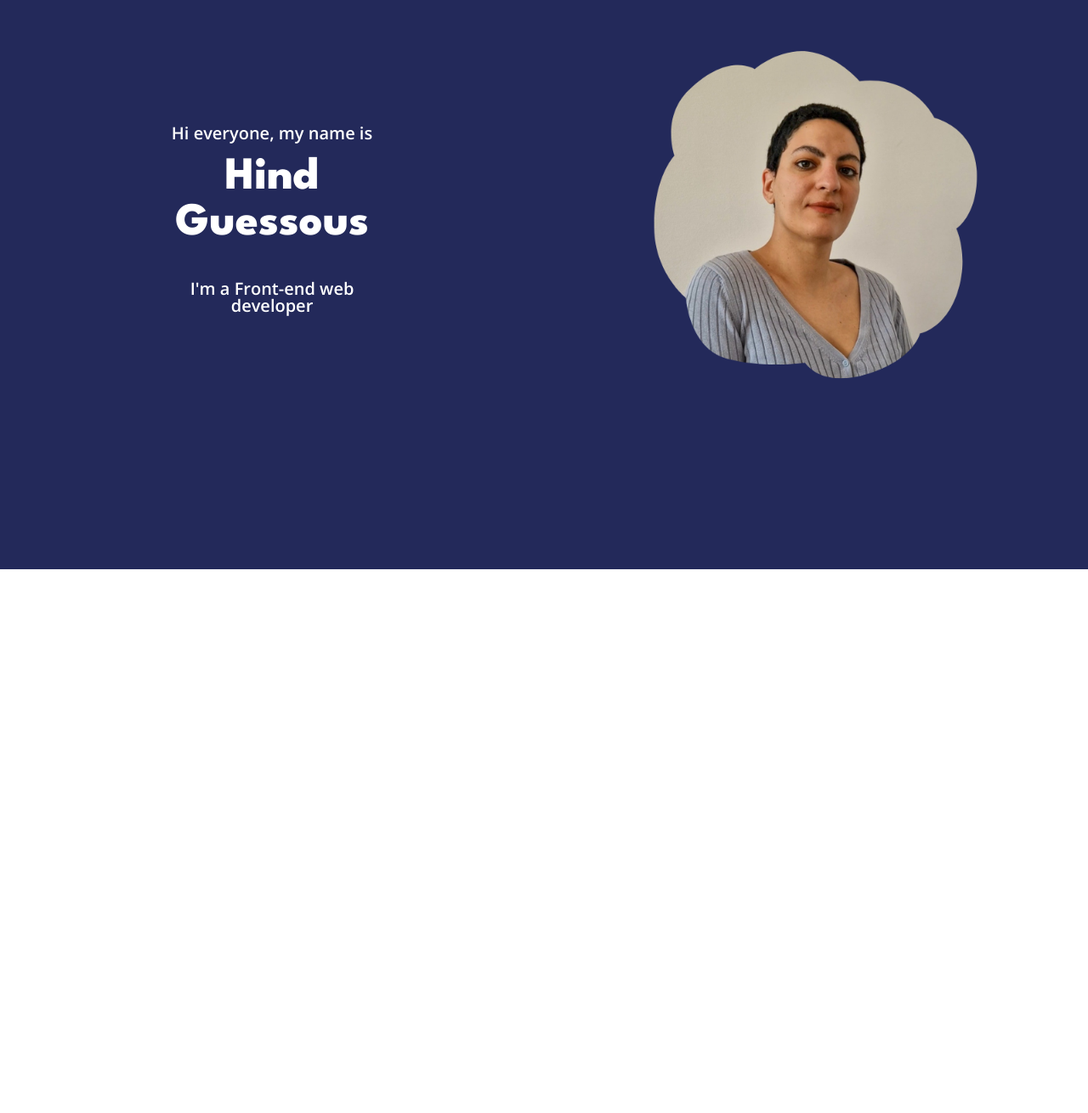
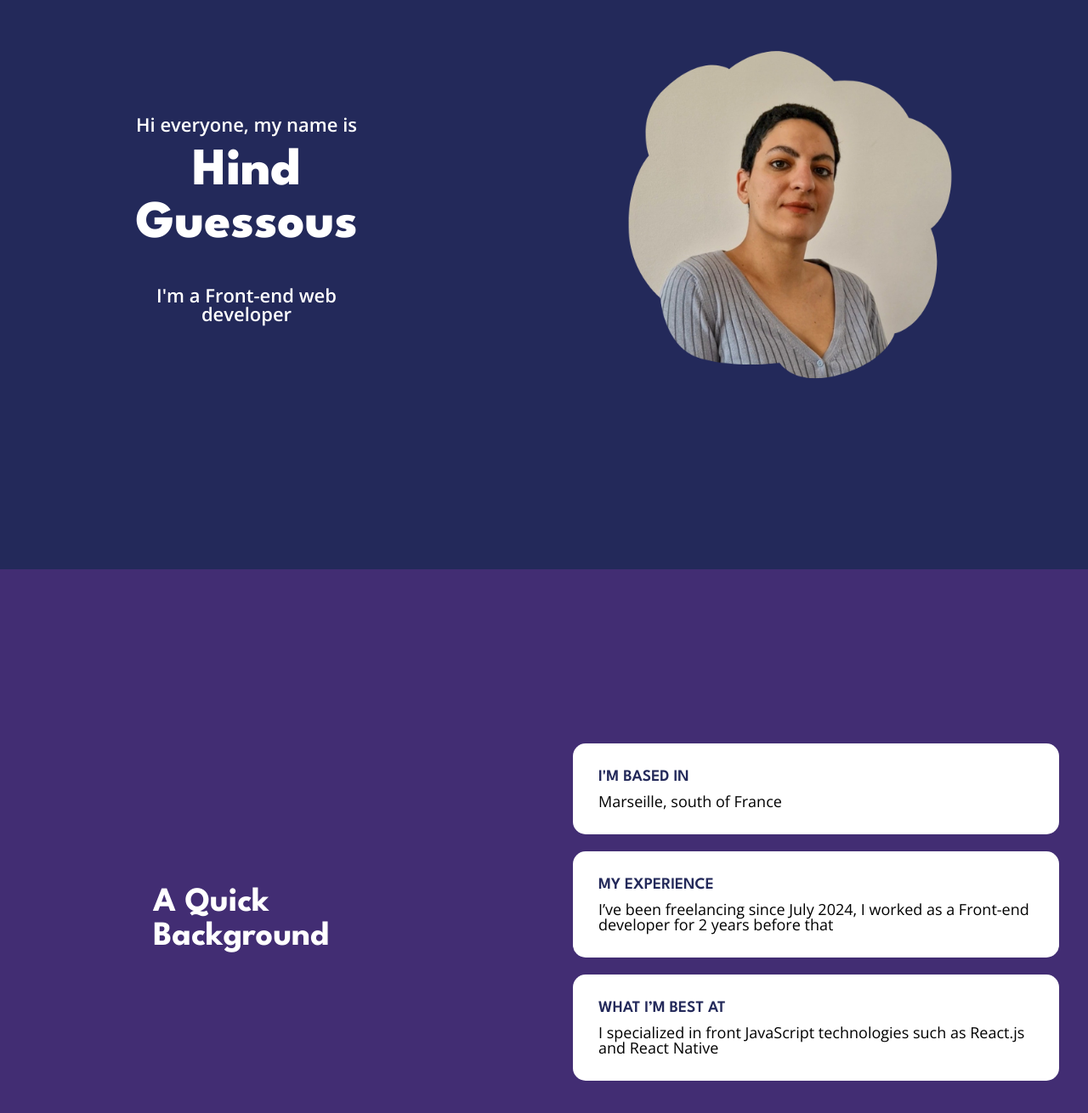
Before and after one commit to HindG/Web-cv, a Next.js app: page / in a window 1280 px wide. Shown: the part 156-1466 px from the top of the page at 85% size. Before the commit the page ends 826 px from the top, so only its background shows below. Built offline with nearby package versions, Linux system fonts and the light colour scheme.

Commit message:
:sparkles: Added BackgroundPage

```diff
--- /dev/null
+++ b/app/Components/QuickFact.tsx
@@ -0,0 +1,18 @@
+import { League_Spartan } from 'next/font/google'
+
+const league_spartan = League_Spartan({
+    subsets: ['latin'],
+})
+
+const containerStyle = { backgroundColor: "#ffffff", borderRadius: "15px", padding: "30px", margin: "auto auto 20px auto", width: "80%" }
+const titleStyle = { fontSize: "19px", color: "#23295A", fontWeight: "600", textTransform: "uppercase", marginBottom: "10px" } as React.CSSProperties
+const subtitleStyle = { fontSize: "18px" }
+
+export default function QuickFact({ title, subtitle }: { title: string, subtitle: string }) {
+    return (
+        <div style={containerStyle}>
+            <h4 className={league_spartan.className} style={titleStyle}>{title}</h4>
+            <p style={subtitleStyle}>{subtitle}</p>
+        </div>
+    )
+}
--- a/app/Components/Title.tsx
+++ b/app/Components/Title.tsx
@@ -4,12 +4,12 @@ const league_spartan = League_Spartan({
     subsets: ['latin'],
 })
 
-const nameStyle = { fontSize: "54px", color: "#ffffff", marginBottom: "40px", marginTop: "15px", fontWeight: "800" }
+const nameStyle = { fontSize: "62px", color: "#ffffff", marginBottom: "40px", marginTop: "15px", fontWeight: "800" }
 
-export default function Title({ title, size, color }: { title?: string, size?: number, color?: string }) {
+export default function Title({ title, color }: { title?: string, color?: string }) {
     return (
         title ?
-            <h2 className={league_spartan.className} style={{ fontSize: `${size}px`, color }}>
+            <h2 className={league_spartan.className} style={{ fontSize: "40px", color, fontWeight: "700" }}>
                 {title}
             </h2>
             :
--- /dev/null
+++ b/app/Pages/BackgroundPage/BackgroundPage.tsx
@@ -0,0 +1,24 @@
+import QuickFact from '@/app/Components/QuickFact';
+import Title from '../../Components/Title'
+
+const containerStyle = { backgroundColor: "#422D73", height: "826px", display: "flex", alignItems: "center", justifyContent: "center" }
+const leftSideStyle = { width: "50%" }
+const titleContainerStyle = { width: "280px", margin: "auto" }
+const factsContainer = { margin: "auto", width: "50%" }
+
+export default function BackgroundPage() {
+    return (
+        <section style={containerStyle}>
+            <div style={leftSideStyle}>
+                <div style={titleContainerStyle}>
+                    <Title title="A Quick Background" color="#ffffff" />
+                </div>
+            </div>
+            <div style={factsContainer}>
+                <QuickFact title="I'm based in" subtitle="Marseille, south of France" />
+                <QuickFact title="My Experience" subtitle="I’ve been freelancing since July 2024, I worked as a Front-end developer for 2 years before that" />
+                <QuickFact title="What I’m best at" subtitle="I specialized in front JavaScript technologies such as React.js and React Native" />
+            </div>
+        </section>
+    )
+}
--- a/app/Pages/HomePage/HomePage.tsx
+++ b/app/Pages/HomePage/HomePage.tsx
@@ -1,10 +1,10 @@
 import Title from '../../Components/Title'
 import portrait from './portrait.png'
 
-const containerStyle = { backgroundColor: "#23295A", height: "826px", position: "relative" } as React.CSSProperties;
-const nameContainerStyle = { width: "280px", textAlign: "center", position: "absolute", top: "calc(50% - 110px)", left: "calc(25% - 140px)" } as React.CSSProperties;
-const textStyle = { fontWeight: "600", color: "#ffffff", fontSize: "20px" }
-const imgStyle = { position: "absolute", top: "calc(50% - 200px)", right: "calc(25% - 200px)", width: "400px" } as React.CSSProperties;
+const containerStyle = { backgroundColor: "#23295A", height: "826px", display: "flex", alignItems: "center", justifyContent: "center" }
+const nameContainerStyle = { width: "280px", textAlign: "center", margin: "auto" } as React.CSSProperties
+const textStyle = { fontWeight: "600", color: "#ffffff", fontSize: "22px" }
+const imgStyle = { width: "400px", height: "400px", margin: "auto" }
 
 export default function HomePage() {
     return (
--- a/app/page.tsx
+++ b/app/page.tsx
@@ -1,6 +1,7 @@
 import HomePage from "./Pages/HomePage/HomePage";
 import { Open_Sans } from 'next/font/google'
 import './reset-css.css'
+import BackgroundPage from "./Pages/BackgroundPage/BackgroundPage";
 
 const open_sans = Open_Sans({
   subsets: ['latin']
@@ -10,6 +11,7 @@ export default function Home() {
   return (
     <main className={open_sans.className}>
       <HomePage />
+      <BackgroundPage />
     </main>
   );
 }
```
